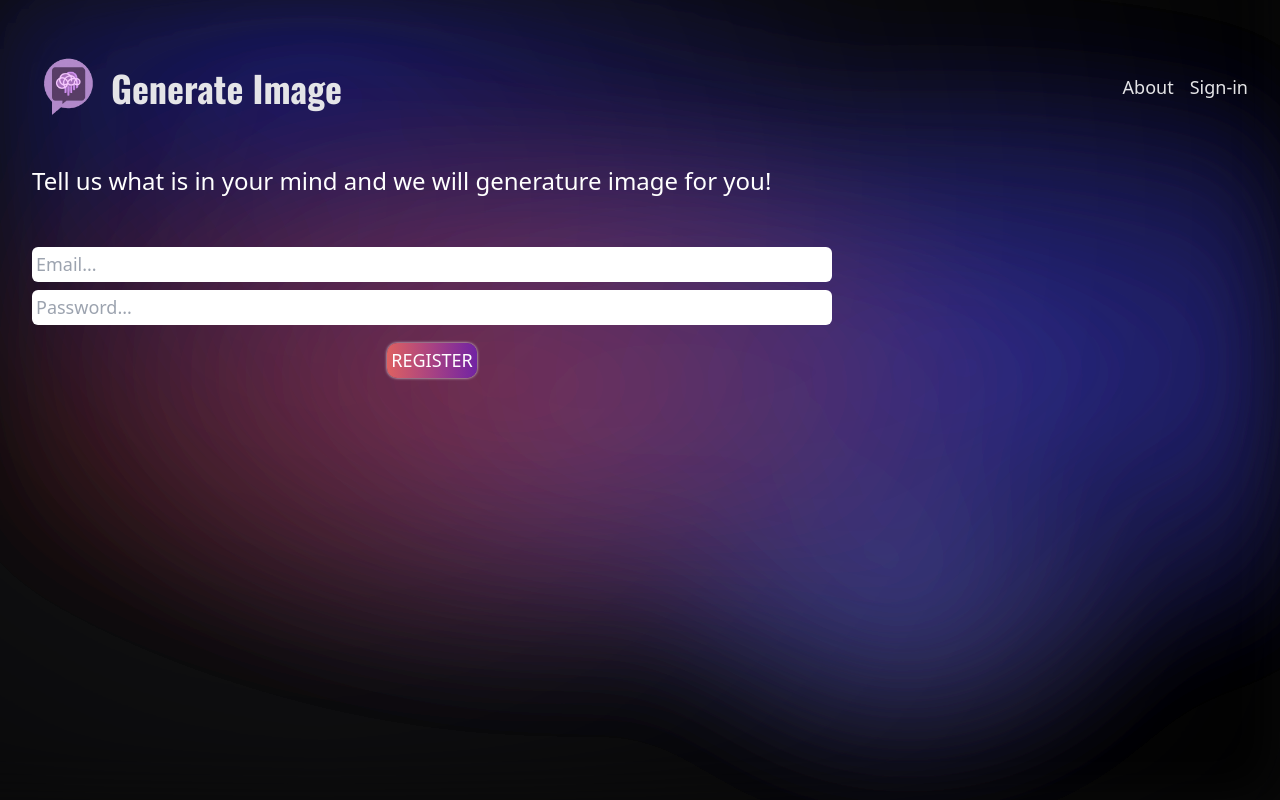
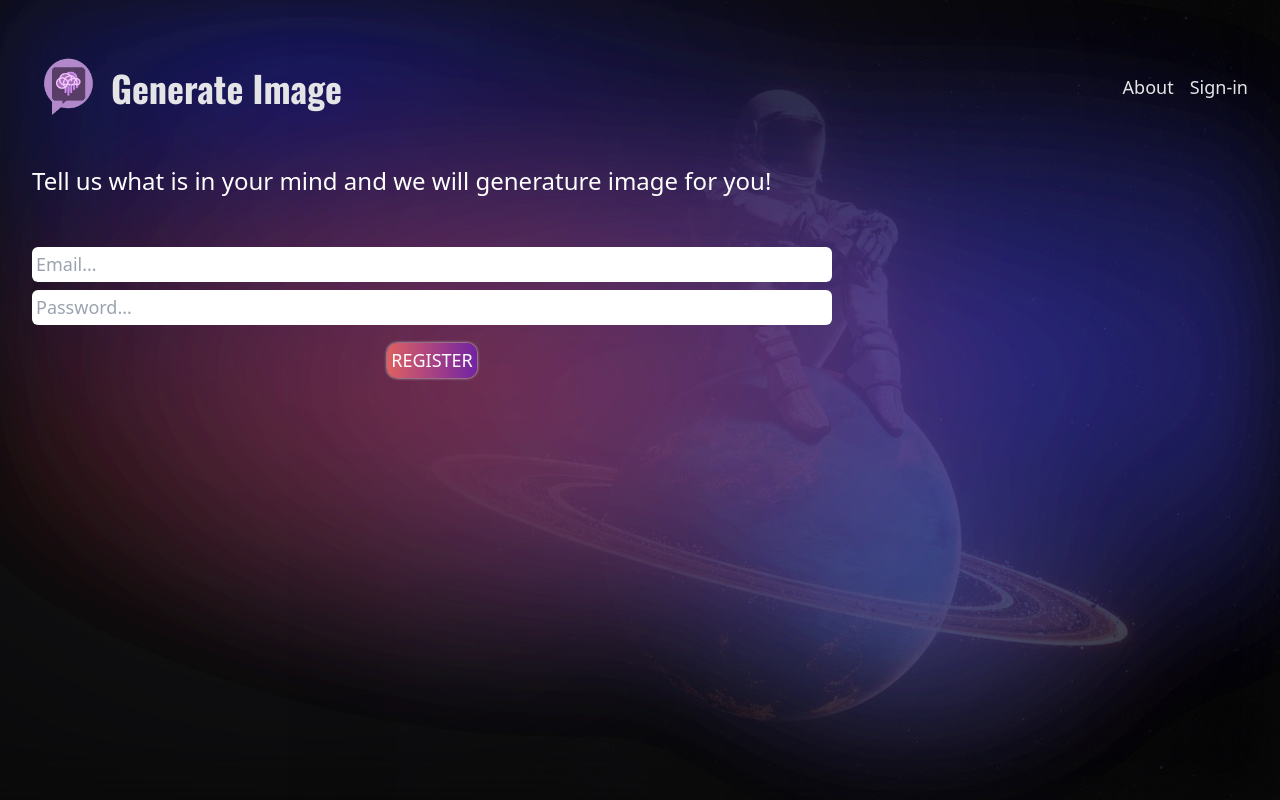
Before and after one commit to halilibrahimcelik/generateImage, a Next.js app: page /register in a window 1280 px wide. Shown: the top 800 px of the page. Built offline with nearby package versions, Linux system fonts and the light colour scheme; no server answers.

Commit message:
feat:cover image added to login-register

```diff
--- a/src/app/globals.css
+++ b/src/app/globals.css
@@ -51,7 +51,18 @@ body::before {
     font-family: var(--font-oswald);
   }
 }
-
+.img-cover {
+  mask-image: linear-gradient(
+    to bottom,
+    rgba(0, 0, 0, 0) 0%,
+    rgba(0, 0, 0, 0.99) 100%
+  );
+  -webkit-mask-image: linear-gradient(
+    to right,
+    rgba(0, 0, 0, 0) 0%,
+    rgba(0, 0, 0, 0.25) 100%
+  );
+}
 .skeleton {
   display: inline-block;
   position: relative;
--- a/src/components/loginForm/index.tsx
+++ b/src/components/loginForm/index.tsx
@@ -38,7 +38,7 @@ const LoginForm = () => {
   return (
     <form
       onSubmit={handleSubmit}
-      className="flex flex-col gap-4 w-[40rem] lg:w-[50rem]"
+      className="flex flex-col gap-4 w-full md:w-[40rem] lg:w-[50rem]"
     >
       <input
         className="text-black px-1 py-2  rounded-md"
--- a/src/components/registerForm/index.tsx
+++ b/src/components/registerForm/index.tsx
@@ -46,7 +46,7 @@ const RegisterForm = (props: Props) => {
   return (
     <form
       onSubmit={handleSubmit}
-      className="flex flex-col gap-2 w-[40rem] lg:w-[50rem]"
+      className="flex flex-col gap-2 w-full  md:w-[40rem] lg:w-[50rem]"
     >
       <input
         className="text-black p-1 rounded-md"
--- a/src/containers/aboutPage/index.tsx
+++ b/src/containers/aboutPage/index.tsx
@@ -22,7 +22,7 @@ const AboutPageContainer = (props: Props) => {
           </div>
           <article className="grid gap-2">
             <p className="text">
-              Just Use your imagination, and we will generate image for you!
+              Just Use your imagination, and we handle the rest!{" "}
             </p>
             <p className="text">
               You have to register first, then you can freely visualize your
--- a/src/containers/loginContainer/index.tsx
+++ b/src/containers/loginContainer/index.tsx
@@ -3,6 +3,9 @@ import Wrapper from "@/components/wrapper";
 import LoginForm from "@/components/loginForm";
 import Link from "next/link";
 import { ToastContainer } from "react-toastify";
+import Image from "next/image";
+import BgCover from "@/assets/bg-cover.jpg";
+
 type Props = {};
 
 const LoginContainer = (props: Props) => {
@@ -15,7 +18,11 @@ const LoginContainer = (props: Props) => {
           Sign up
         </Link>
       </div>
-
+      <Image
+        src={BgCover}
+        alt="Picture of the lonely astronaut"
+        className="fixed  img-cover top-0 right-0 bottom-0 h-screen w-screen object-cover  z-[-1] lg:w-[1000px]  "
+      />
       <ToastContainer
         position="top-right"
         autoClose={2000}
--- a/src/containers/registerContainer/index.tsx
+++ b/src/containers/registerContainer/index.tsx
@@ -2,14 +2,19 @@ import React from "react";
 import Wrapper from "@/components/wrapper";
 import RegisterForm from "@/components/registerForm";
 import { ToastContainer } from "react-toastify";
-
+import Image from "next/image";
+import BgCover from "@/assets/bg-cover.jpg";
 type Props = {};
 
 const RegisterContainer = async (props: Props) => {
   return (
     <Wrapper tag="section" customClass="min-h-[100vh]">
       <RegisterForm />
-
+      <Image
+        src={BgCover}
+        alt="Picture of the lonely astronaut"
+        className="fixed  img-cover top-0 right-0 bottom-0 h-screen w-screen object-cover  z-[-1] lg:w-[1000px]  "
+      />
       <ToastContainer
         position="top-right"
         autoClose={10000}
```
Also changed, not shown: src/assets/bg-cover.jpg (added).
